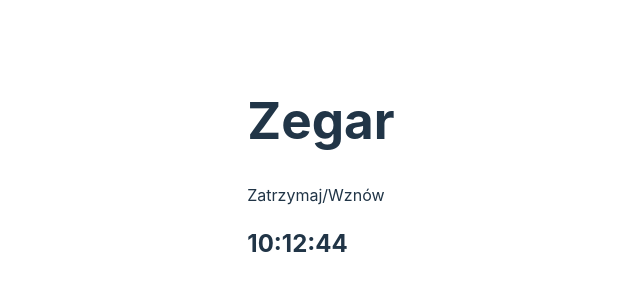
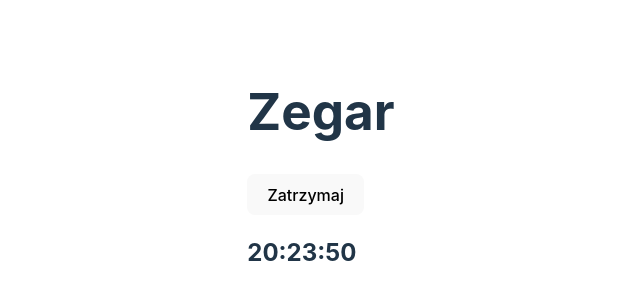
Before and after one commit to lukas-sikora/zadania-react, a React (Vite) app in the folder react-training/: page / in a window 1280 px wide. Shown: the part 230-530 px from the top of the page, without its empty margins (319-959 px from the left). Built offline with nearby package versions, Linux system fonts and the light colour scheme.

Commit message:
cleanup-effect-and-strict-mode-task/1-solution

```diff
--- a/react-training/src/App.jsx
+++ b/react-training/src/App.jsx
@@ -1,11 +1,19 @@
+import { useState } from "react";
+
 import Timer from "./components/Timer";
 
 const App = () => {
+  const [isActive, setIsActive] = useState(true);
+
+  const toggleTimer = () => {
+    setIsActive((prev) => !prev);
+  };
+
   return (
     <>
       <h1>Zegar</h1>
-      Zatrzymaj/Wznów
-      <Timer />
+      <button onClick={toggleTimer}>{isActive ? "Zatrzymaj" : "Wznów"}</button>
+      {isActive && <Timer />}
     </>
   );
 };
--- a/react-training/src/components/Timer.jsx
+++ b/react-training/src/components/Timer.jsx
@@ -1,4 +1,30 @@
+import { useEffect, useState } from "react";
+
+const getCurrentTime = () => {
+  const now = new Date();
+  const hours = String(now.getHours()).padStart(2, "0");
+  const minutes = String(now.getMinutes()).padStart(2, "0");
+  const seconds = String(now.getSeconds()).padStart(2, "0");
+  return `${hours}:${minutes}:${seconds}`;
+};
 const Timer = () => {
-  return <h2>10:12:44</h2>;
+  const [time, setTime] = useState("");
+
+  useEffect(() => {
+    console.log("Zegar uruchomiony");
+    const interval = setInterval(() => {
+      const currentTime = getCurrentTime();
+      console.log(currentTime);
+      setTime(currentTime);
+    }, 1000);
+
+    return () => {
+      console.log("Zegar zatrzymany");
+      clearInterval(interval);
+    };
+  }, []);
+
+  return <h2>{time}</h2>;
 };
+
 export default Timer;
```
